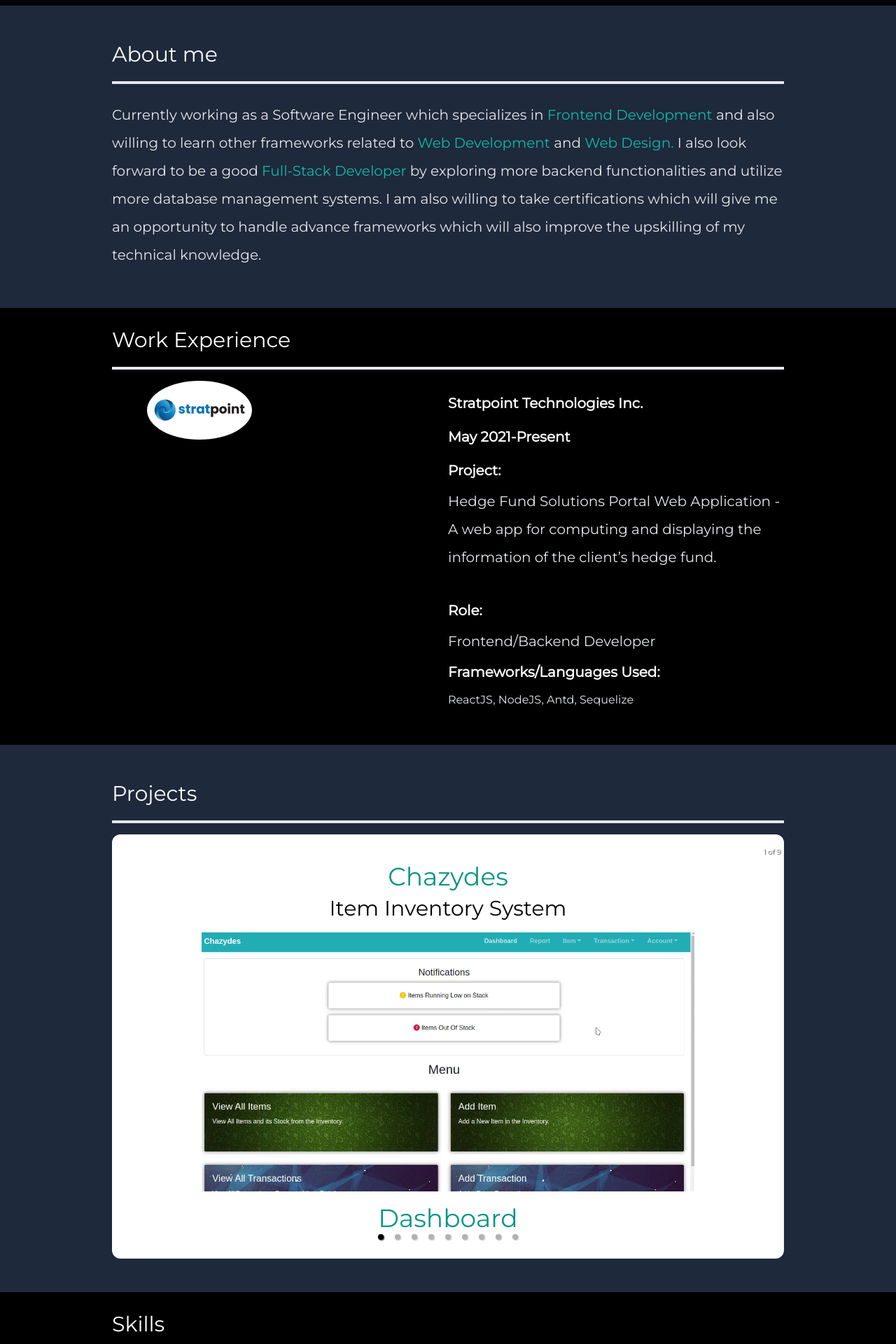
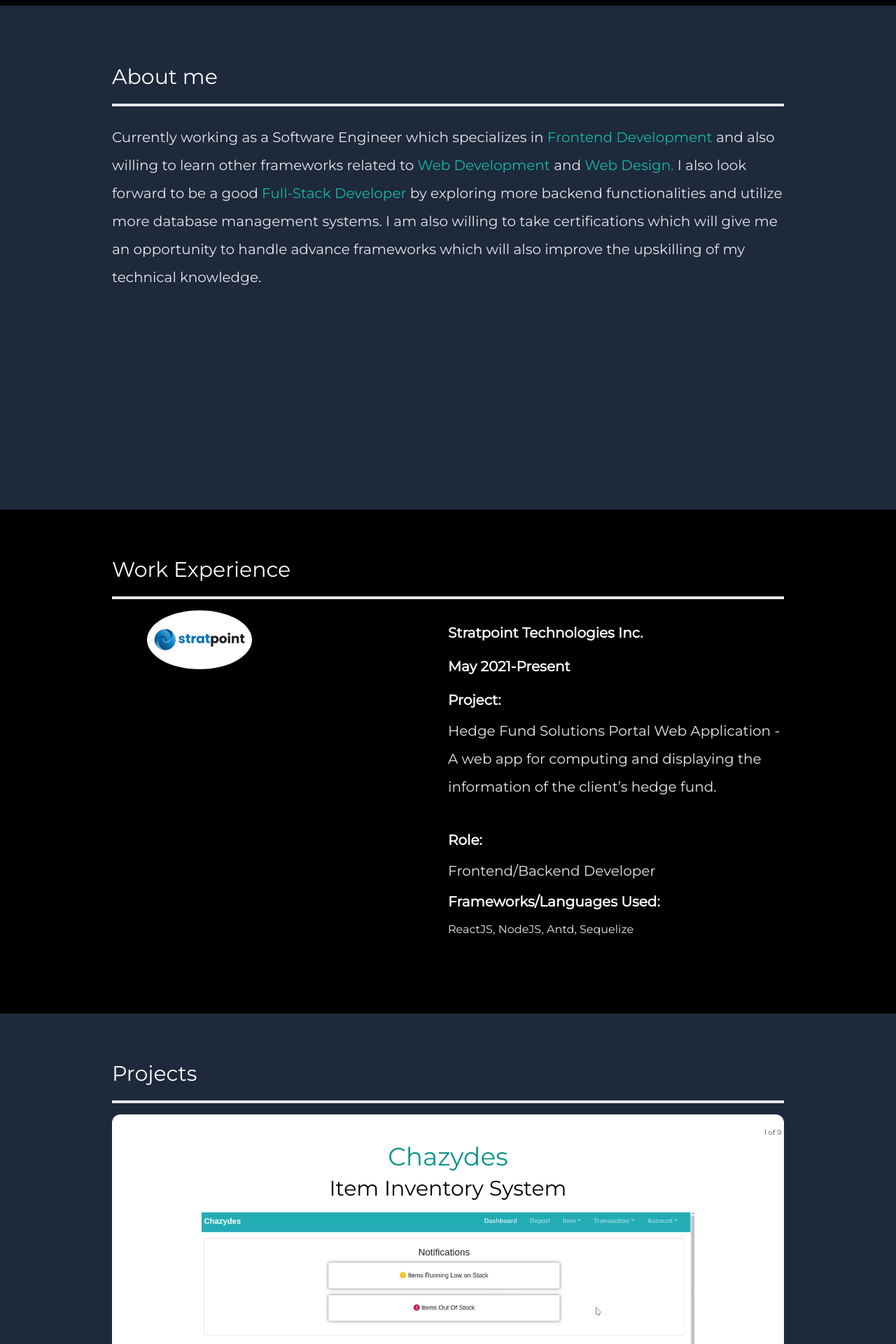
Before and after one commit to wreckingralph06/online-portfolio, a Next.js app: page / in a window 1280 px wide. Shown: the part 880-2800 px from the top of the page at 70% size. Built offline with nearby package versions, Linux system fonts and the light colour scheme.

Commit message:
Changed min height and padding top & bottom of about me and work sections

```diff
--- a/pages/index.js
+++ b/pages/index.js
@@ -68,7 +68,7 @@
           </div>
         </section>
         <section className="body-section my-4">
-          <div id="about-me" className="about-me py-12 px-10 md:px-20 lg:px-40 dark:bg-slate-800">
+          <div id="about-me" className="about-me py-20 px-10 md:px-20 lg:px-40 dark:bg-slate-800 min-h-[90vh]">
             <h3 className="text-3xl py-1 dark:text-white ">About me</h3>
             <hr className="my-4 h-px bg-gray-200 border-2 dark:bg-gray-700"></hr>
             <p className="py-2 text-gray-800 dark:text-gray-200">
@@ -85,7 +85,7 @@
               will also improve the upskilling of my technical knowledge.
             </p>
           </div>
-          <div id="work-experience" className="work-experience py-6 px-10 md:px-20 lg:px-40 bg-black">
+          <div id="work-experience" className="work-experience py-16 px-10 md:px-20 lg:px-40 bg-black min-h-[90vh]">
             <h3 className="work-experience-label text-3xl py-1 dark:text-white ">Work Experience</h3>
             <hr className="my-4 h-px bg-gray-200 border-2 dark:bg-gray-700"></hr>
             <div className="stratpoint flex flex-wrap justify-between my-4">
@@ -117,7 +117,7 @@
               </div>
             </div>
           </div>
-          <div id="projects" className="projects py-12 px-10 md:px-20 lg:px-40 dark:bg-slate-800">
+          <div id="projects" className="projects py-16 px-10 md:px-20 lg:px-40 dark:bg-slate-800 min-h-[90vh]">
             <h3 className="text-3xl py-1 dark:text-white ">Projects</h3>
             <hr className="my-4 h-px bg-gray-200 border-2 dark:bg-gray-700"></hr>
             <Carousel showArrows="true" showThumbs={false}>
```
